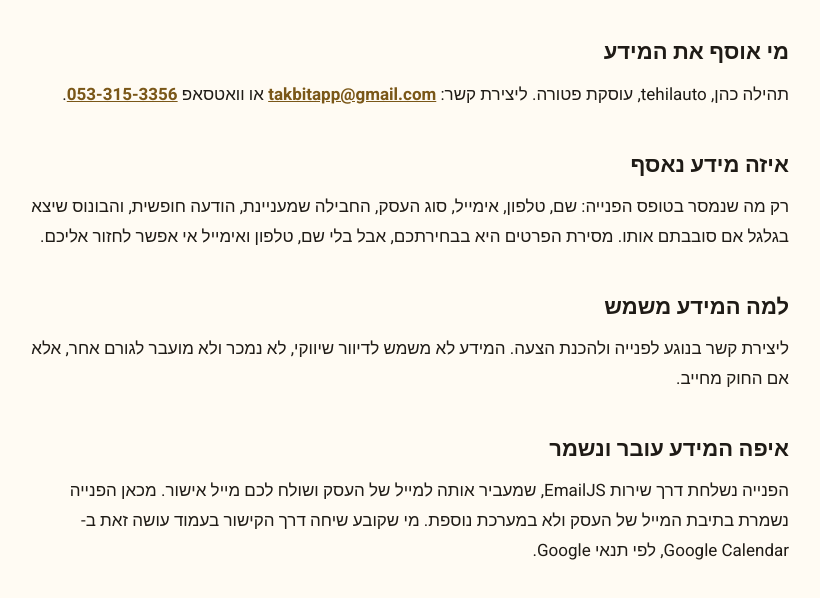
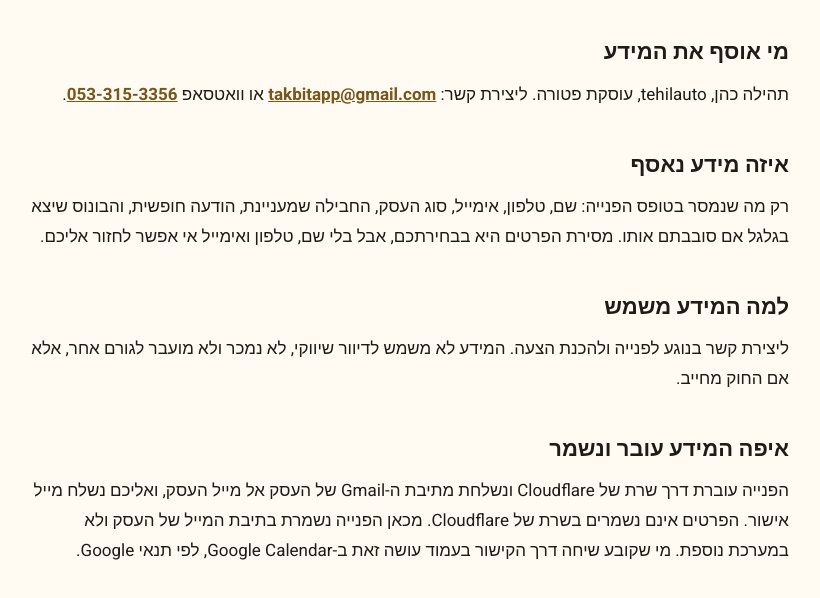
Before and after one commit to TehilaCohen2/tadmit, a plain HTML site: page privacy.html in a window 1280 px wide. Shown: the part 201-799 px from the top of the page, without its empty margins (231-1051 px from the left). Drawn offline with Linux system fonts and the light colour scheme.

Commit message:
Privacy policy: update form delivery description (no EmailJS)
Co-Authored-By: Claude Sonnet 5.5 <noreply@anthropic.com>

```diff
--- a/privacy.html
+++ b/privacy.html
@@ -40,7 +40,7 @@ ul{padding-inline-start:22px}
 <p>ליצירת קשר בנוגע לפנייה ולהכנת הצעה. המידע לא משמש לדיוור שיווקי, לא נמכר ולא מועבר לגורם אחר, אלא אם החוק מחייב.</p>
 
 <h2>איפה המידע עובר ונשמר</h2>
-<p>הפנייה נשלחת דרך שירות EmailJS, שמעביר אותה למייל של העסק ושולח לכם מייל אישור. מכאן הפנייה נשמרת בתיבת המייל של העסק ולא במערכת נוספת. מי שקובע שיחה דרך הקישור בעמוד עושה זאת ב-Google Calendar, לפי תנאי Google.</p>
+<p>הפנייה עוברת דרך שרת של Cloudflare ונשלחת מתיבת ה-Gmail של העסק אל מייל העסק, ואליכם נשלח מייל אישור. הפרטים אינם נשמרים בשרת של Cloudflare. מכאן הפנייה נשמרת בתיבת המייל של העסק ולא במערכת נוספת. מי שקובע שיחה דרך הקישור בעמוד עושה זאת ב-Google Calendar, לפי תנאי Google.</p>
 
 <h2>כמה זמן המידע נשמר</h2>
 <p>הפנייה נשמרת עד שנה מסיום הטיפול בה, ואז נמחקת. אפשר לבקש מחיקה מוקדמת בכל רגע.</p>
```
Also changed, not shown: index.html (+1 -1 lines).
